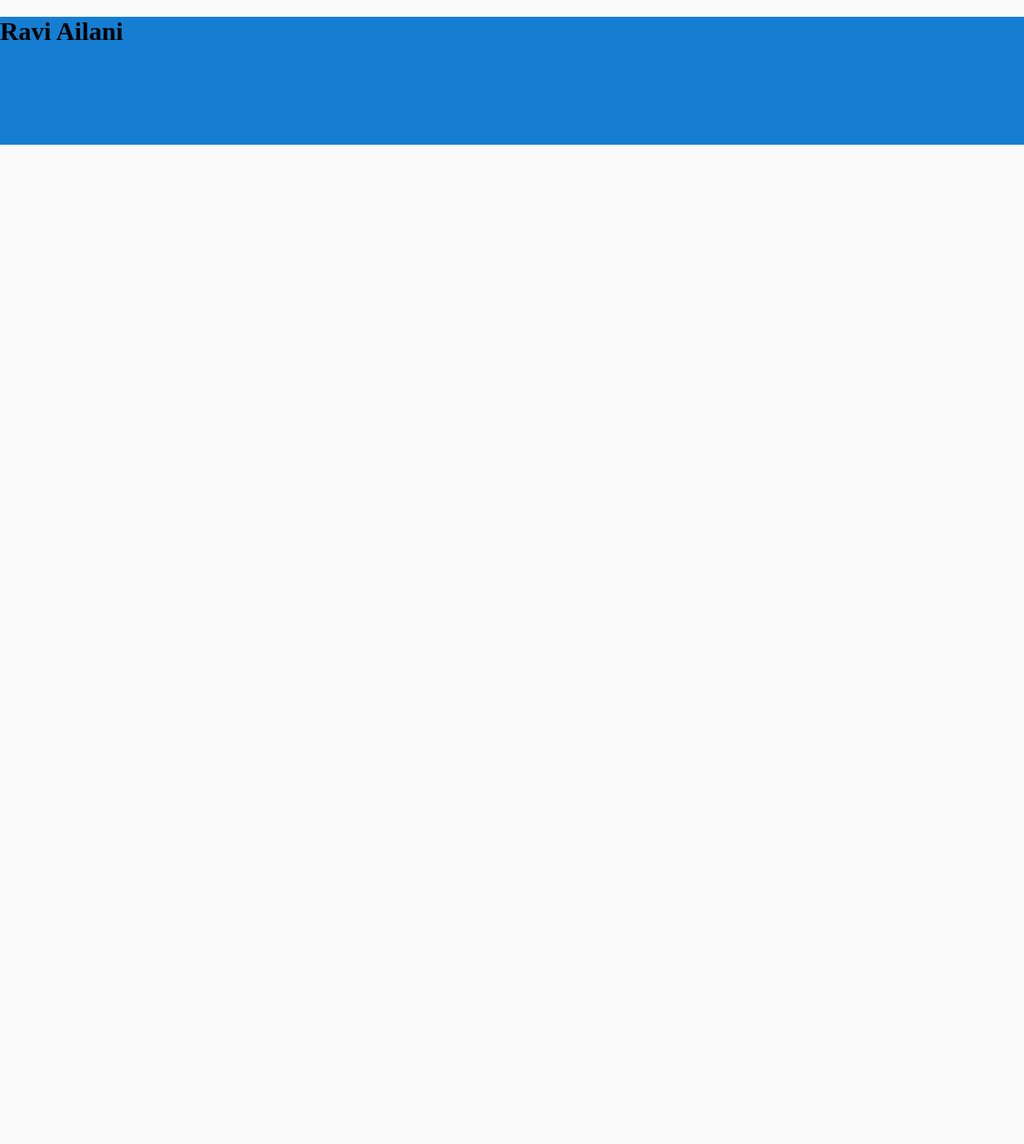
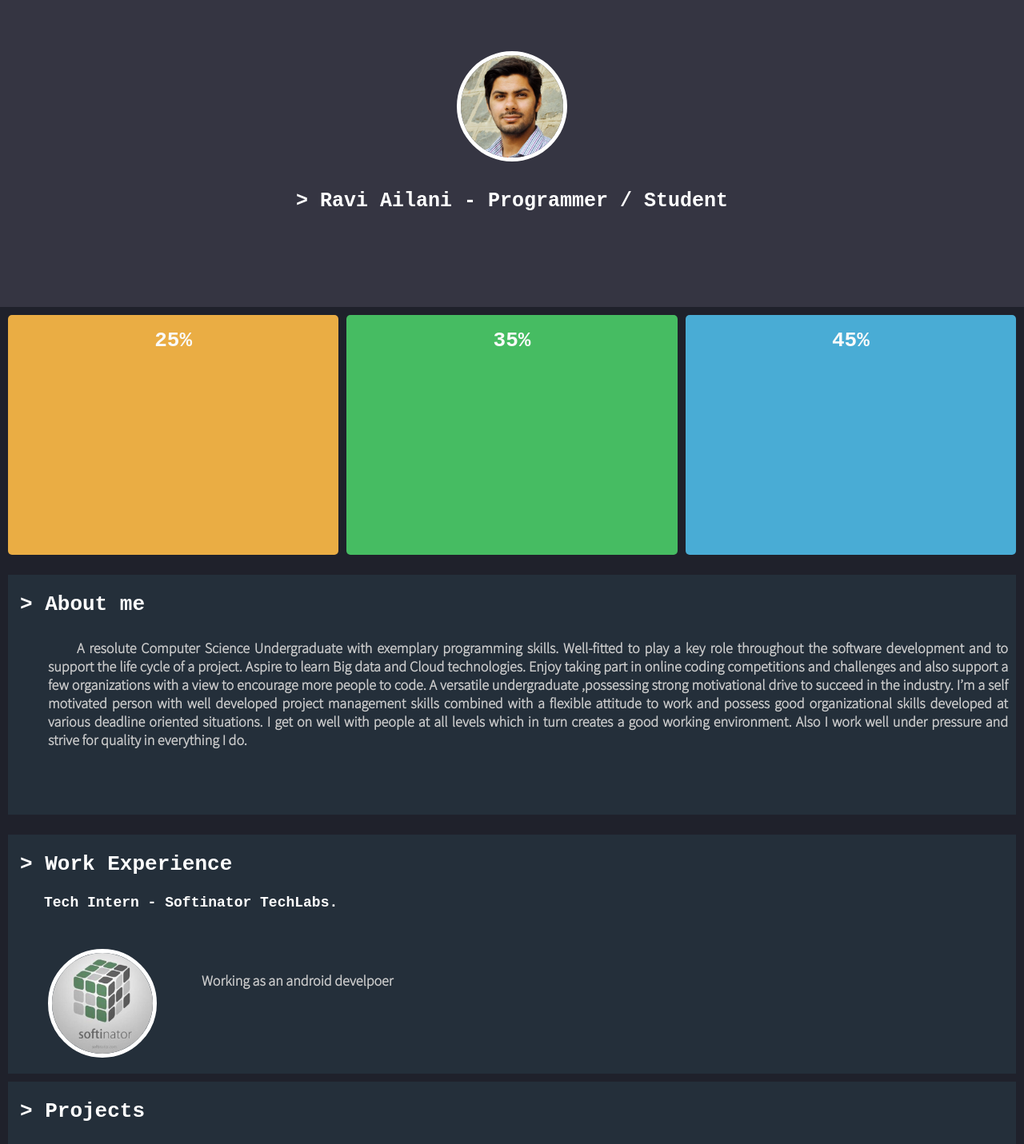
Before and after one commit to rvbugs0/rvbugs0.github.io, a plain HTML site: page index.html in a window 1280 px wide. Shown: the top 1431 px of the page at 80% size. Before the commit the page ends 821 px from the top, so only its background shows below. Drawn offline with Linux system fonts and the light colour scheme.

Commit message:
website changed

```diff
--- a/index.html
+++ b/index.html
@@ -6,28 +6,222 @@
 	Ravi Ailani - Student / Developer
 </title>
 <style>
-html,body
-{
-  height:100%;
+html,body{
+    background:#1f212b;
+    height:100%;
     margin:0;
     padding:0;
-    border:0;
-	background-color:#fafafa;
-}
-header
-{
-	background-color:#157ed2 ;
-	height: 20%;
-	width: 100%;
 }
 
+.content{
+    display:table;
+    width:100%;
+    border-spacing:10px;
+    border-collapse:separate;
+    height:40%;
+    padding:40px 0;
+    margin:-40px 0;
+}
+
+.Col{
+    display:table-cell;
+    border-radius:5px;
+    background:#fff;
+    width:30%;
+}
+
+#header,#footer{
+	padding-top: 5%;
+    height:40%;
+    background:#353542;
+    position:relative;
+    z-index:1;
+}
+
+.roundImage
+{
+
+	border: 5px solid white;
+	background-repeat: no-repeat;
+    background-position: 50%;
+    border-radius: 50%;
+    width: 10%;
+    height: auto;
+    display: block;
+    margin: 0 auto;
+}
+.roundImageLeft
+{
+float: left;
+    margin: 0 20px 20px 0;
+
+margin-left: 50px;
+	border: 5px solid white;
+	background-repeat: no-repeat;
+    background-position: 50%;
+    border-radius: 50%;
+    width: 10%;
+    height: auto;
+
+}
+
+.myName
+{
+	color: #FFF;
+	font-family: monospace;
+	text-align: center;
+	font-size: 25px;
+}
+
+.blink {
+  animation: blink-animation 1s steps(5, start) infinite;
+  -webkit-animation: blink-animation 1s steps(5, start) infinite;
+}
+@keyframes blink-animation {
+  to {
+    visibility: hidden;
+  }
+}
+@-webkit-keyframes blink-animation {
+  to {
+    visibility: hidden;
+  }
+}
+
+#left
+{
+	background: #eaad44;
+}
+#center
+{
+	background: #46bc62;
+}
+#right
+{
+	background: #49acd5;
+}
+
+.percentage
+{
+	color: #FAFAFA;
+	text-align: center;
+	font-family: monospace;
+
+}
+
+.contentText{
+    display:table;
+    width:100%;
+    border-spacing:10px;
+    border-collapse:separate;
+    height:40%;
+    padding:5px 0;
+    margin:-5px 0;
+}
+
+
+.Row{
+
+    display:table-row;
+    border-radius:5px;
+    background:#242f3a;
+
+}
+
+.card-content-heading
+{
+
+color: #FFF;
+font-family: monospace;
+padding-top: 5px;
+padding-left: 15px;
+}
+
+.card-content-subheading
+{
+
+color: #FFF;
+font-family: monospace;
+padding-top: 5px;
+padding-left: 45px;
+font-size: 18px;
+}
+
+
+.card-content-text
+{
+	padding: 10px;
+	 text-align: justify;
+    text-indent: 2em;
+font-size: 18px;
+color: #ccc;
+font-family: 'Source Sans Pro', sans-serif;
+padding-left:50px;
+}
+
+
 </style>
-
+<link href='https://fonts.googleapis.com/css?family=Source+Sans+Pro:300' rel='stylesheet' type='text/css'>
 	</head>
 	<body>
-		<header >
-				<h1>Ravi Ailani</h1>
-		</header>
+		<div id="header">
+			<img src="assets/img/profile.jpg" class="roundImage"  style="text-align:center;">
+			<br/>
+			<h1 class="myName"><span class="blink">></span> Ravi Ailani - Programmer / Student</h1>
+
+		</div>
+<div class="content">
+    <div id="left" class="Col">
+    <h1 class="percentage">25%</h1>
+    </div>
+
+    <div id="center" class="Col">
+    <h1 class="percentage">35%</h1>
+    </div>
+    <div id="right" class="Col">
+    <h1 class="percentage">45%</h1>
+    </div>
+</div>
+<div class="contentText">
+<div  class="Row">
+	<h1 class="card-content-heading"><span class="blink">></span> About me</h1>
+	<h3 class="card-content-text">A resolute Computer Science Undergraduate with exemplary programming skills. Well-fitted to play a key role throughout the software development and to support the life cycle of a project. Aspire to learn Big data and Cloud technologies. Enjoy taking part in online coding competitions and challenges and also support a few organizations with a view to encourage more people to code.
+
+A versatile undergraduate ,possessing strong motivational drive to succeed in the industry. I’m a self motivated person with well developed project management skills combined with a flexible attitude to work and possess good organizational skills developed at various deadline oriented situations. I get on well with people at all levels which in turn creates a good working environment. Also I work well under pressure and strive for quality in everything I do.</h3>
+</div>
+</div>
+
+<div class="contentText">
+<div  class="Row">
+	<h1 class="card-content-heading"><span class="blink">></span> Work Experience</h1>
+		<h1  class="card-content-subheading">Tech Intern - Softinator TechLabs.</h1>
+		<br/><br/><img style="display:inline-block;" src="assets/img/softinatorLogo.jpeg" class="roundImageLeft" >
+
+
+	<h3 class="card-content-text" >Working as an android develpoer </h3>
+
+</div>
+
+<div  class="Row">
+	<h1 class="card-content-heading"><span class="blink">></span> Projects</h1>
+		<h1  class="card-content-subheading"></h1>
+		<br/><br/><img style="display:inline-block;" src="assets/img/softinatorLogo.jpeg" class="roundImageLeft" >
+
+
+	<h3 class="card-content-text" >A resolute Computer Science Undergraduate with exemplary programming skills. Well-fitted to play a key role throughout the software development and to support the life cycle of a project. Aspire to learn Big data and Cloud technologies. Enjoy taking part in online coding competitions and challenges and also support a few organizations with a view to encourage more people to code.
+
+A versatile undergraduate ,possessing strong motivational drive to succeed in the industry. I’m a self motivated person with well developed project management skills combined with a flexible attitude to work and possess good organizational skills developed at various deadline oriented situations. I get on well with people at all levels which in turn creates a good working environment. Also I work well under pressure and strive for quality in everything I do.</h3>
+
+</div>
+
+
+
+</div>
+
+
+
+
+
 	</body>
 
 </html>
```
Also changed, not shown: assets/img/profile.jpg (added), assets/img/softinatorLogo.jpeg (added).
